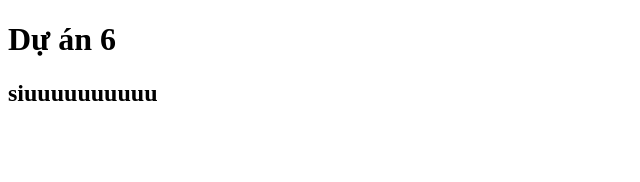
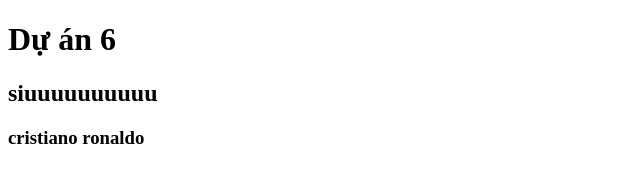
Before and after one commit to Tarento1233/du-an-6, a plain HTML site: page index.html in a window 1280 px wide. Shown: the whole page, without its empty margins (0-640 px from the left). Drawn offline with Linux system fonts and the light colour scheme.

Commit message:
7.siuuuuuuu

```diff
--- a/index.html
+++ b/index.html
@@ -8,5 +8,6 @@
   <body>
     <h1>Dự án 6</h1>
     <h2>siuuuuuuuuuu</h2>
+    <h3>cristiano ronaldo</h3>
   </body>
 </html>
```
